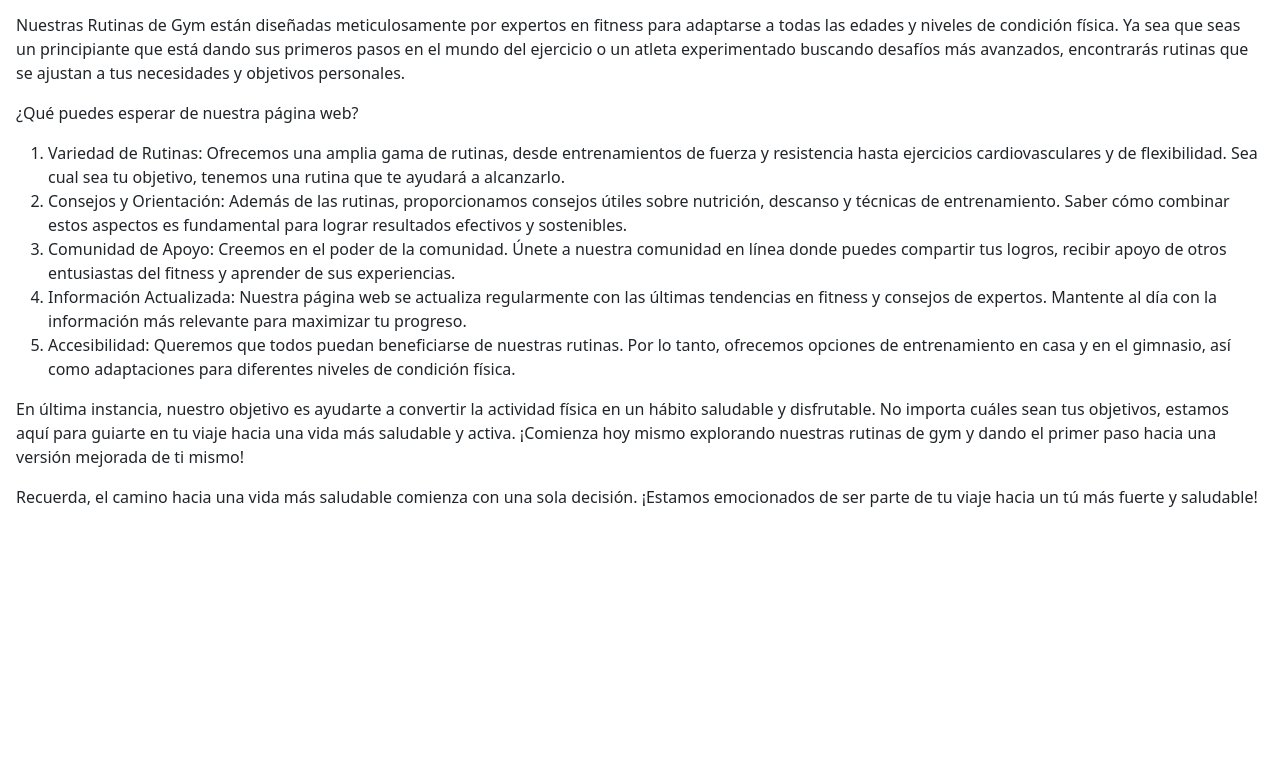
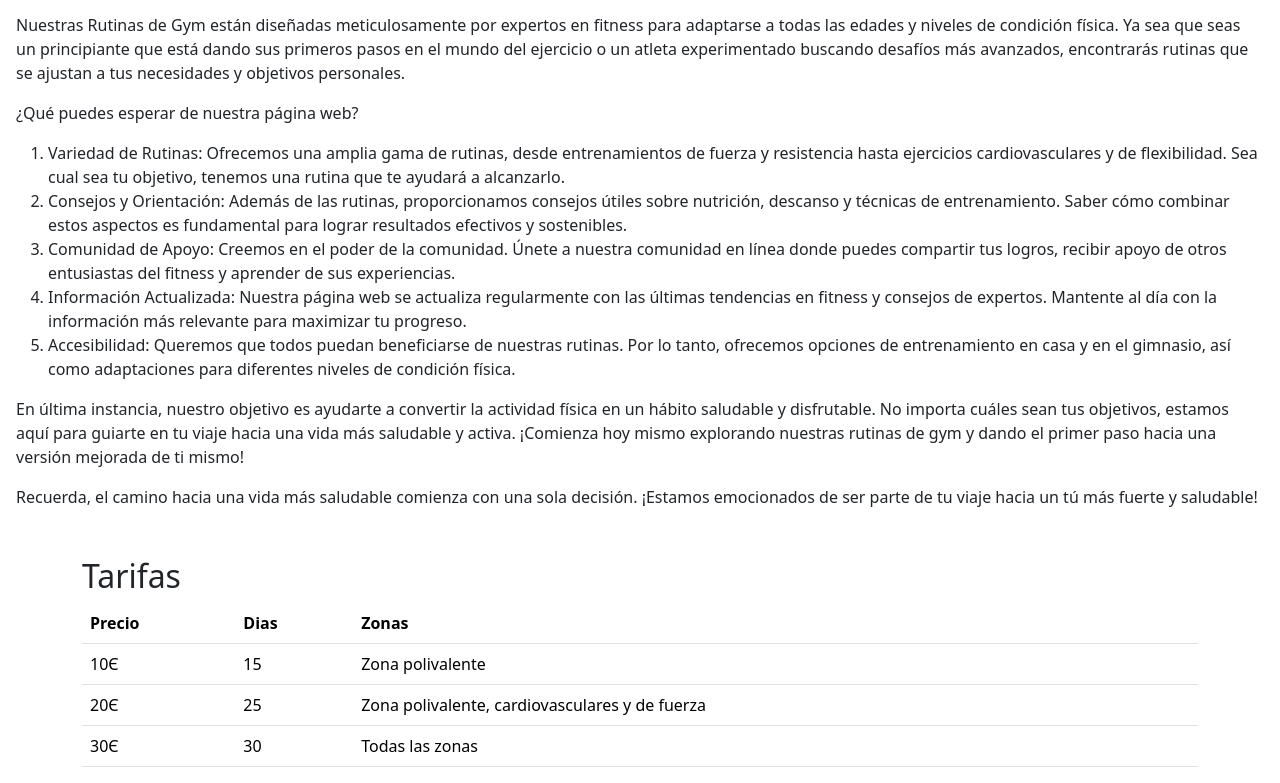
Before and after one commit to 5avid/5avid.github.io, a plain HTML site: page si.html in a window 1280 px wide. Shown: the part 791-1574 px from the top of the page. Before the commit the page ends 1332 px from the top, so only its background shows below. Drawn offline with nearby package versions, Linux system fonts and the light colour scheme.

Commit message:
Add files via upload

```diff
--- a/si.html
+++ b/si.html
@@ -5,6 +5,7 @@
     <meta name="viewport" content="width=device-width, initial-scale=1.0">
     <meta http-equiv="X-UA-Compatible" content="ie=edge">
     <title>GYM</title>
+
 
     <!-- Latest compiled and minified CSS -->
 <link href="https://cdn.jsdelivr.net/npm/bootstrap@5.3.1/dist/css/bootstrap.min.css" rel="stylesheet">
@@ -93,7 +94,36 @@
     <p>Recuerda, el camino hacia una vida más saludable comienza con una sola decisión. ¡Estamos emocionados de ser parte de tu viaje hacia un tú más fuerte y saludable!</p>
 </div>
 
+<div class="container mt-3">
+  <h2>Tarifas</h2>
 
+  <table class="table">
+    <thead>
+      <tr>
+        <th>Precio</th>
+        <th>Dias</th>
+        <th>Zonas</th>
+      </tr>
+    </thead>
+    <tbody>
+      <tr>
+        <td>10Є</td>
+        <td>15</td>
+        <td>Zona polivalente</td>
+      </tr>
+      <tr>
+        <td>20Є</td>
+        <td>25</td>
+        <td>Zona polivalente, cardiovasculares y de fuerza</td>
+      </tr>
+      <tr>
+        <td>30Є</td>
+        <td>30</td>
+        <td>Todas las zonas</td>
+      </tr>
+    </tbody>
+  </table>
+</div>
 
 
 </body>
```
Also changed, not shown: Rutina de espalda.html (+2 -2 lines), Rutina de pecho.html (+1 -1 lines), Rutina de pierna.html (+3 -1 lines).
